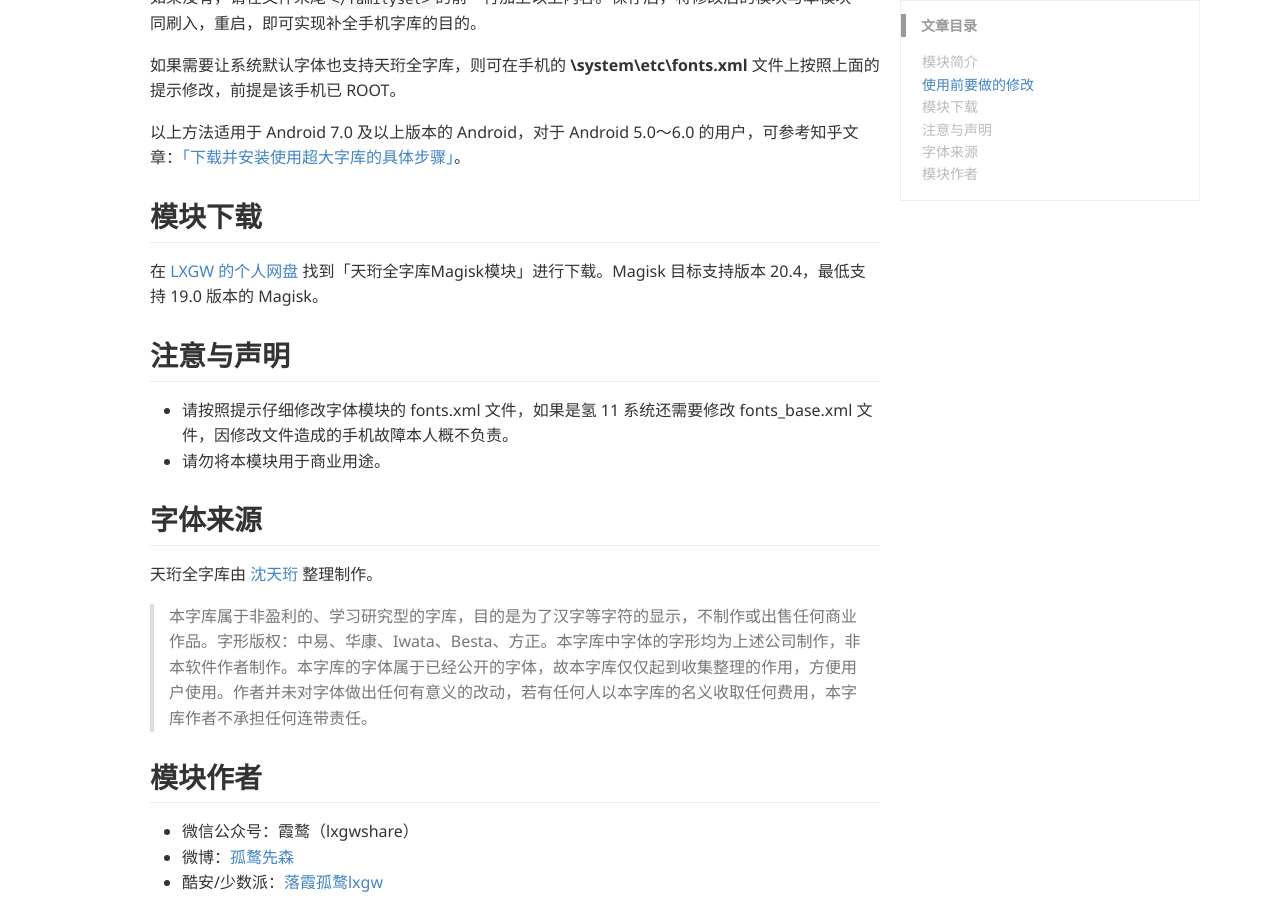
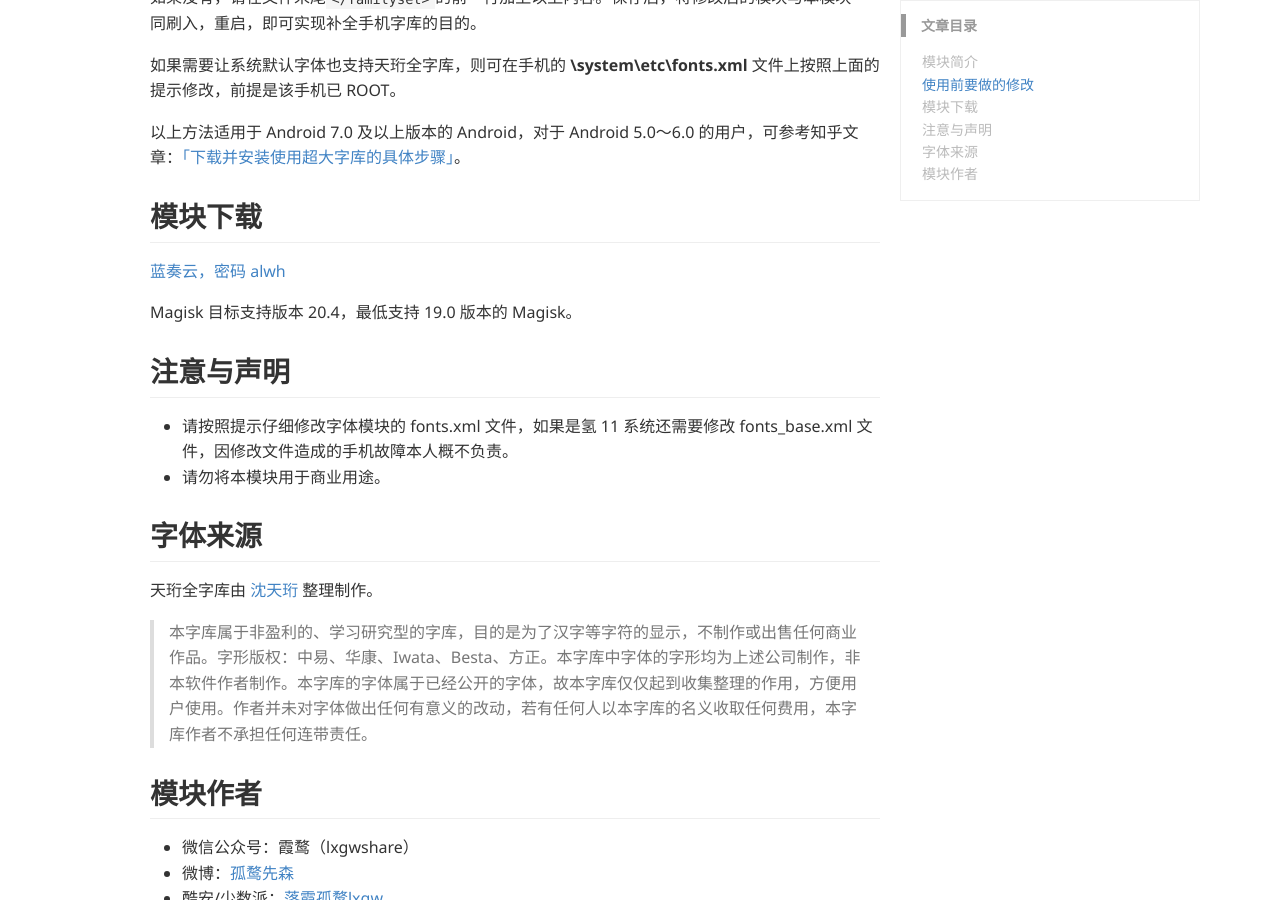
Before and after one commit to lxgw/lxgw.github.io, a Jekyll site: the page built from _posts/2021-03-26-Tianheng-Quanziku.md, in a window 1280 px wide and 900 px high, scrolled down 1095 px. Built offline with Jekyll 4.4.1, drawn with Linux system fonts in a browser that asks for light colours; some web fonts are replaced; comment, search, counter and statistics services are not loaded; a style sheet for code colours, icons or effects is not loaded; some of the changed text lies outside the part shown.

Commit message:
Update 2021-03-26-Tianheng-Quanziku.md

```diff
--- a/_posts/2021-03-26-Tianheng-Quanziku.md
+++ b/_posts/2021-03-26-Tianheng-Quanziku.md
@@ -40,7 +40,9 @@
 
 ## 模块下载
 
-在 [LXGW 的个人网盘](http://lxgw.ys168.com/) 找到「天珩全字库Magisk模块」进行下载。Magisk 目标支持版本 20.4，最低支持 19.0 版本的 Magisk。
+ [蓝奏云，密码 alwh](https://lxgw.lanzoui.com/b0cq9ltjc)
+
+Magisk 目标支持版本 20.4，最低支持 19.0 版本的 Magisk。
 
 ## 注意与声明
 
```
